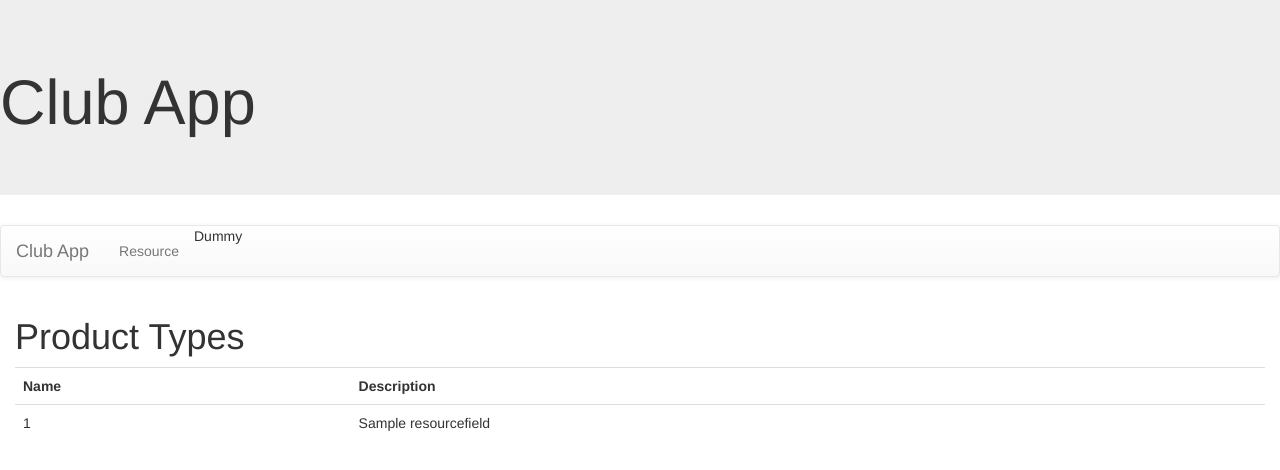
After one commit to NerissaM/PythonClub, a Django app: template PythonClub/ClubApp/templates/ClubApp/types.html in a window 1280 px wide. The commit adds this page. Shown: the top 470 px of the page. Run offline with Django 3.2, Linux system fonts and the light colour scheme; the template is opened without the code that fills it: most values are stand-ins (such as "Sample title", 1, 10 or a date in 2020); some libraries are stand-ins or nearby versions.

Commit message:
commit resource views

```diff
--- /dev/null
+++ b/PythonClub/ClubApp/templates/ClubApp/types.html
@@ -0,0 +1,21 @@
+{% extends 'base.html' %}
+{% block content %}
+<h1>Product Types</h1>
+<table class='table'>
+ <tr>
+     <th>Name</th>
+     <th>Description</th>
+ </tr>
+ {% for t in type_list %}
+   <tr>
+       <td>{{ t.resourceid }}</td>
+       <td>{{ t.resourcefield }}</td>
+   </tr>
+
+ {% endfor %}
+
+
+</table>
+
+
+{% endblock %}
--- a/PythonClub/ClubApp/templates/base.html
+++ b/PythonClub/ClubApp/templates/base.html
@@ -16,7 +16,7 @@
 <a class="navbar-brand" href="{% url 'index' %}">Club App</a>
 </div>
 <ul class="nav navbar-nav">
-<li>Dummy</li>
+  <li><a href="{% url 'types' %}">Resource</a></li>
 <li>Dummy</li>
 </ul>
 </div>
--- a/PythonClub/ClubApp/urls.py
+++ b/PythonClub/ClubApp/urls.py
@@ -3,6 +3,7 @@ from . import views
 
 urlpatterns=[
     path('', views.index, name='index'),
+    path('getTypes/', views.getTypes, name='types'),
 
 
 ]
--- a/PythonClub/ClubApp/views.py
+++ b/PythonClub/ClubApp/views.py
@@ -1,5 +1,10 @@
 from django.shortcuts import render
+from .models import Meeting, MeetingMinute, Resource, Event
 
 # Create your views here.
 def index (request):
     return render(request, 'ClubApp/index.html')
+
+def getTypes(request):
+    type_list=Resource.objects.all()
+    return render(request, 'ClubApp/types.html', {'type_list' : type_list})
```
